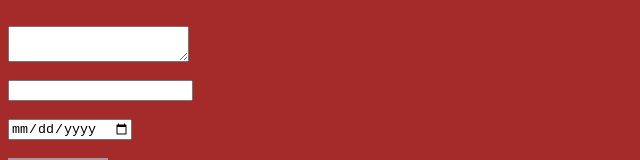
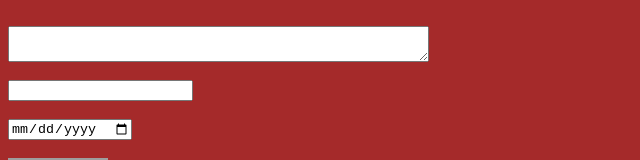
Before and after one commit to sammieush/myreppoo, a plain HTML site: page index.html in a window 1280 px wide. Shown: the top 160 px of the page, without its empty margins (0-640 px from the left). Drawn offline with Linux system fonts and the light colour scheme; grey boxes are pictures that could not be loaded.

Commit message:
websited edited

```diff
--- a/index.html
+++ b/index.html
@@ -7,7 +7,7 @@
 	</head>
 	<body style="background-color:brown";>
 		<br />
-		<textarea row="20" cols="20"></textarea>
+		<textarea row="50" cols="50"></textarea>
 		<br />
 		<br />
 		<input type="text">
```
Also changed, not shown: 2 other files.
